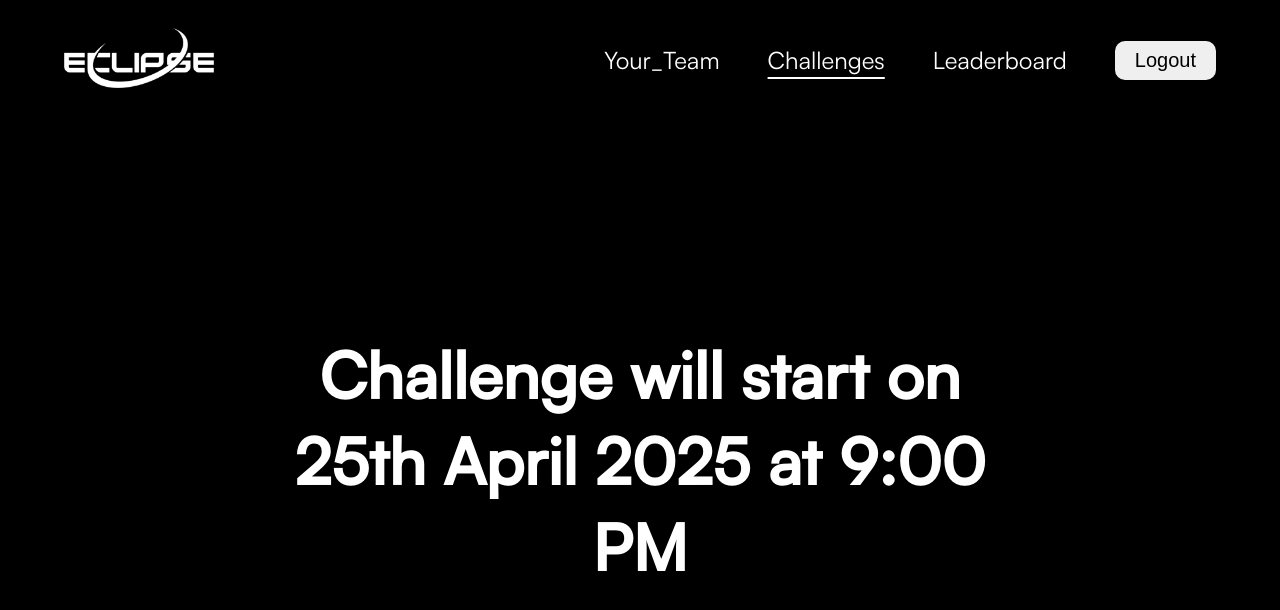
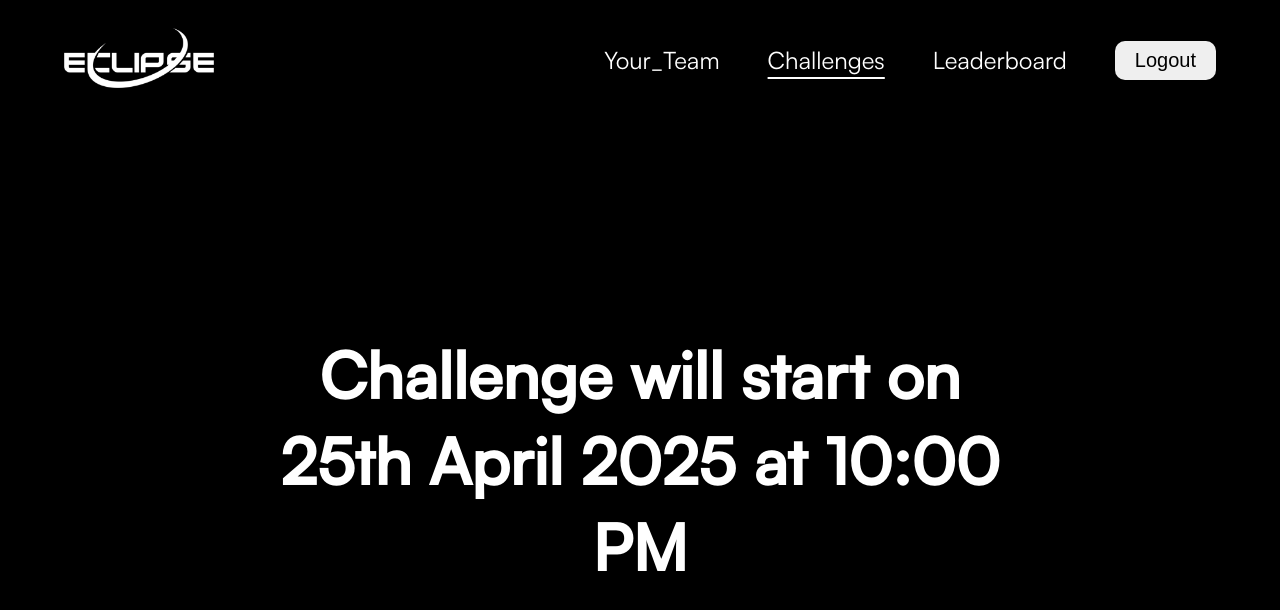
Before and after one commit to Jashany/CrypticHunt, a React (Vite) app: page /challenge in a window 1280 px wide. Shown: the top 610 px of the page. Built offline with nearby package versions, Linux system fonts and the light colour scheme; sample sign-in values are in the browser's storage.

Commit message:
Update Challengetest.jsx

```diff
--- a/src/Pages/Challenges/Challengetest.jsx
+++ b/src/Pages/Challenges/Challengetest.jsx
@@ -31,7 +31,7 @@ const Coming = () => {
         <>
         <Navbar />
         <div className={styles.coming} style={{display:"flex",flexDirection:"column",justifyContent:"center",alignItems:"center",color:"white",height:'85vh'}}>
-            <h1>Challenge will start on 25th April 2025 at 9:00 PM</h1>
+            <h1>Challenge will start on 25th April 2025 at 10:00 PM</h1>
         </div>
         </>
     )
```
